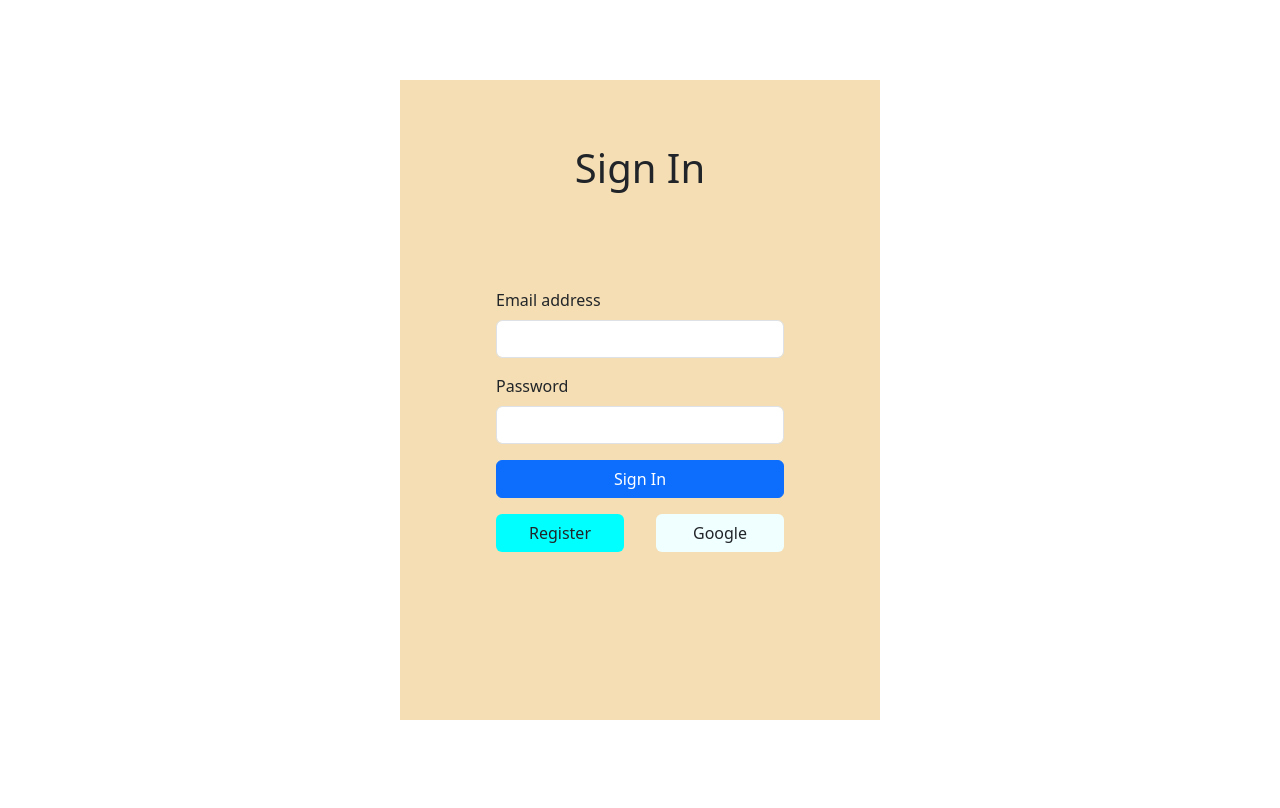
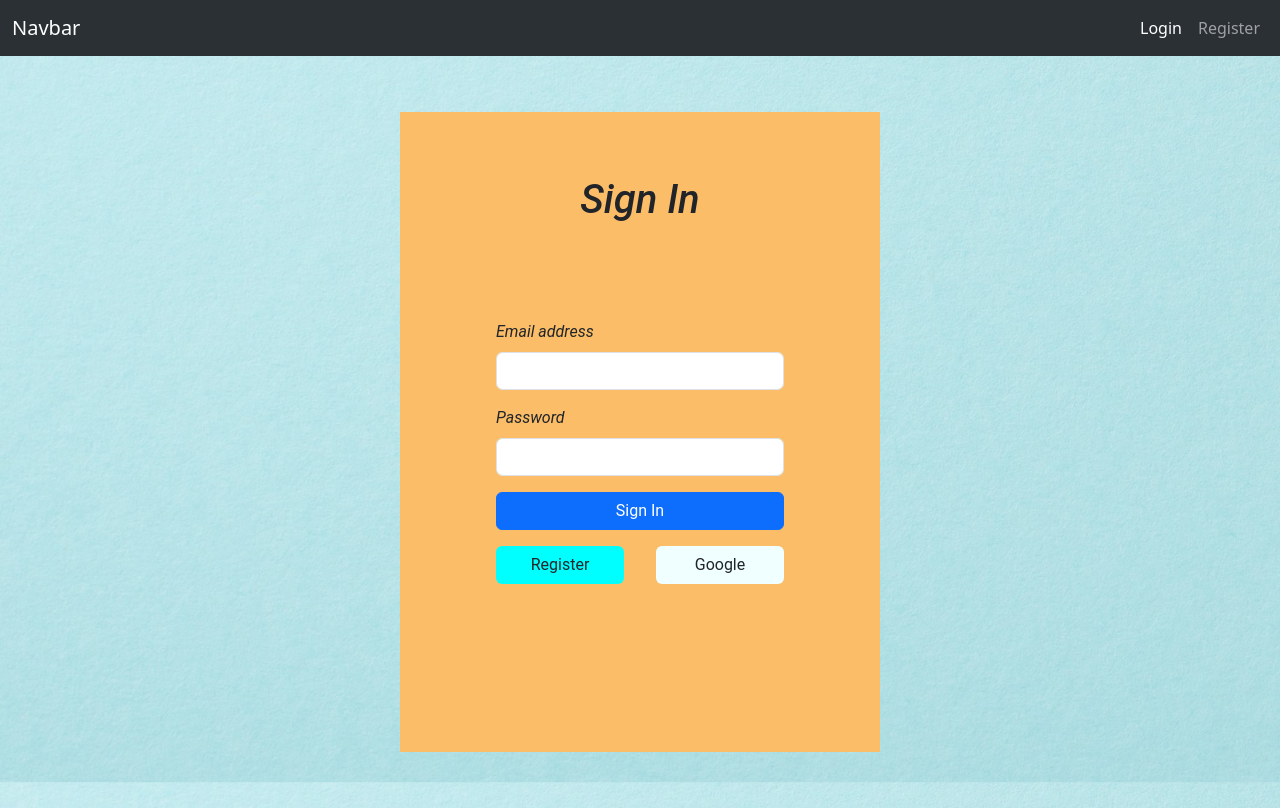
Before and after one commit to Svajus000/Recommendations, a Django app: template templates/login.html in a window 1280 px wide. Before the commit the page ends 720 px from the top, so only its background shows below. Run offline with Django 3.2, Linux system fonts and the light colour scheme; the template is opened without the code that fills it, so the values that code supplies are empty.

Commit message:
Changed login.html background image

```diff
--- a/static/css/login.css
+++ b/static/css/login.css
@@ -3,12 +3,21 @@
   padding: 0;
 }
 
+.header-section {
+  display: flex;
+  width: 100vw;
+  height: 94vh;
+  background-image: url("../images/background_clean.jpg");
+  background-size: cover;
+  background-position-y: -8rem;
+  font-family: "Roboto", sans-serif;
+  font-style: italic;
+  align-items: center;
+  justify-content: center;
+}
+
 .header {
   display: flex;
-  height: 100vh;
-  width: 100vw;
-  justify-content: center;
-  align-items: center;
 }
 
 .form_container {
@@ -17,7 +26,7 @@
   align-items: center;
   height: 40rem;
   width: 30rem;
-  background-color: wheat;
+  background-color: #fbbd68;
 }
 
 .form_header {
--- a/templates/landing.html
+++ b/templates/landing.html
@@ -40,10 +40,12 @@
         <div class="collapse navbar-collapse" id="navbarSupportedContent"></div>
         <ul class="navbar-nav">
           <li class="nav-item">
-            <a class="nav-link active" aria-current="page" href="#">Login</a>
+            <a class="nav-link active" aria-current="page" href="/login/"
+              >Login</a
+            >
           </li>
           <li class="nav-item">
-            <a class="nav-link" href="#">Register</a>
+            <a class="nav-link" href="/register/">Register</a>
           </li>
         </ul>
       </div>
--- a/templates/login.html
+++ b/templates/login.html
@@ -15,6 +15,38 @@
     <link rel="stylesheet" href="{% static 'css/login.css' %}" />
   </head>
   <body>
+    <nav
+      class="navbar navbar-expand-lg bg-body-tertiary bg-primary"
+      data-bs-theme="dark"
+    >
+      <div class="container-fluid">
+        <a class="navbar-brand" href="/">Navbar</a>
+        <button
+          class="navbar-toggler"
+          type="button"
+          data-bs-toggle="collapse"
+          data-bs-target="#navbarSupportedContent"
+          aria-controls="navbarSupportedContent"
+          aria-expanded="false"
+          aria-label="Toggle navigation"
+        >
+          <span class="navbar-toggler-icon"></span>
+        </button>
+        <div class="collapse navbar-collapse" id="navbarSupportedContent"></div>
+        <ul class="navbar-nav">
+          <li class="nav-item">
+            <a class="nav-link active" aria-current="page" href="/login/"
+              >Login</a
+            >
+          </li>
+          <li class="nav-item">
+            <a class="nav-link" href="/register/">Register</a>
+          </li>
+        </ul>
+      </div>
+    </nav>
+    <!-- <--------------------------------------------------------------------------------------------------------------------->
+    <div class="header-section">
       <div class="header">
         <form class="form_container">
           <h1 class="form_header">Sign In</h1>
@@ -30,7 +62,9 @@
             />
           </div>
           <div class="mb-3 password_input_container">
-          <label for="exampleInputPassword1" class="form-label">Password</label>
+            <label for="exampleInputPassword1" class="form-label"
+              >Password</label
+            >
             <input
               type="password"
               class="form-control password_input"
@@ -47,6 +81,7 @@
           </div>
         </form>
       </div>
+    </div>
   </body>
   <script
     src="https://cdn.jsdelivr.net/npm/bootstrap@5.3.3/dist/js/bootstrap.bundle.min.js"
```
Also changed, not shown: static/images/background_clean.jpg (added). Lines whose indentation alone changed are shown as unchanged.
